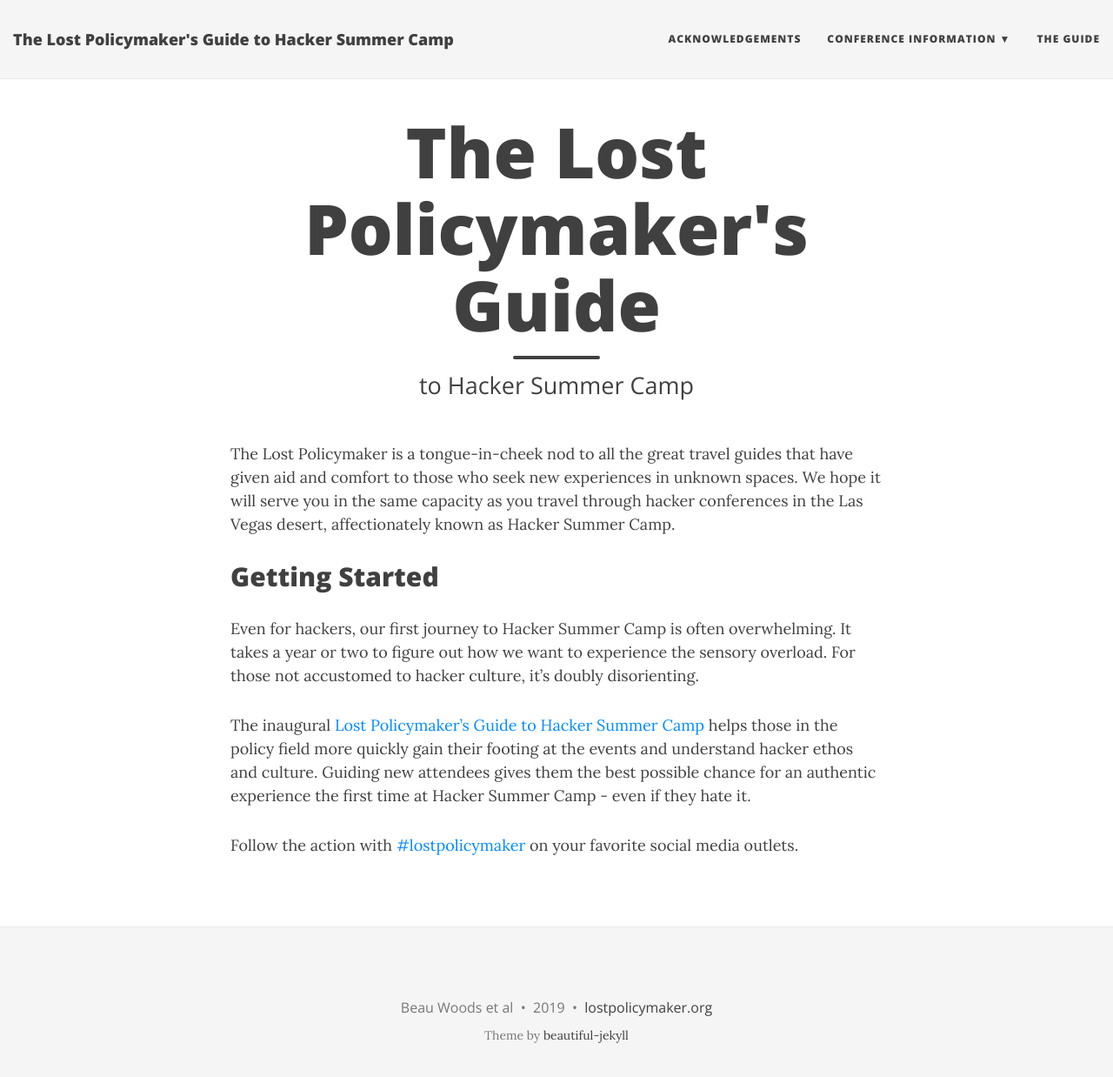
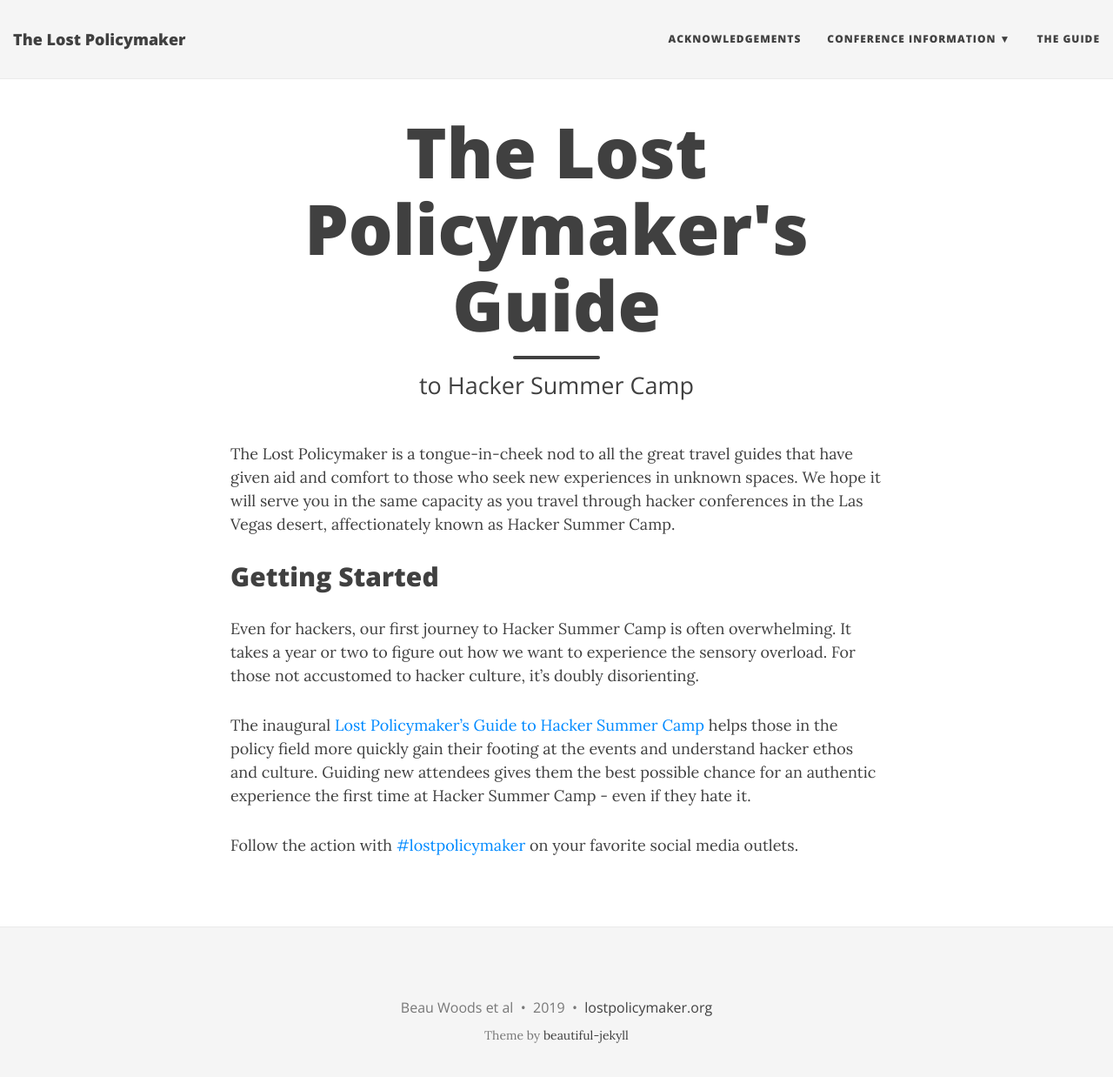
Before and after one commit to lostpolicymaker/lostpolicymaker.github.io, a Jekyll site: the page built from index.md, in a window 1280 px wide and 1251 px high. Shown: the top 1238 px of the window at 87% size. Built offline with Jekyll 4.4.1, drawn with Linux system fonts in a browser that asks for light colours; nearby versions of some CDN libraries.

Commit message:
Update _config.yml
Tweaked title, short description, and uncommented GA tag.

```diff
--- a/_config.yml
+++ b/_config.yml
@@ -1,10 +1,10 @@
 # --- General options --- #
 
 # Name of website
-title: The Lost Policymaker's Guide to Hacker Summer Camp
+title: The Lost Policymaker
 
 # Short description of your site
-description: A tongue-in-cheek nod to all the great travel guides that have given aid and comfort to those who seek new experiences in unknown spaces.
+description: A resource for public policy community attending hacker conferences. A tongue-in-cheek nod to all the great travel guides that have given aid and comfort to those who seek new experiences in unknown spaces.
 
 # --- Local development options ---
 # If your website is hosted locally rather than on GitHub, then you need to uncomment the next two parameters to set the url and baseurl
@@ -109,7 +109,7 @@ url-pretty: "lostpolicymaker.org"  # eg. "deanattali.com/beautiful-jekyll"
 #gtag: ""
 
 # Fill in your Google Analytics ID to track your website using GA
-#google_analytics: "UA-144208075-1"
+google_analytics: "UA-144208075-1"
 
 # Google Tag Manager ID
 #gtm: ""
```
